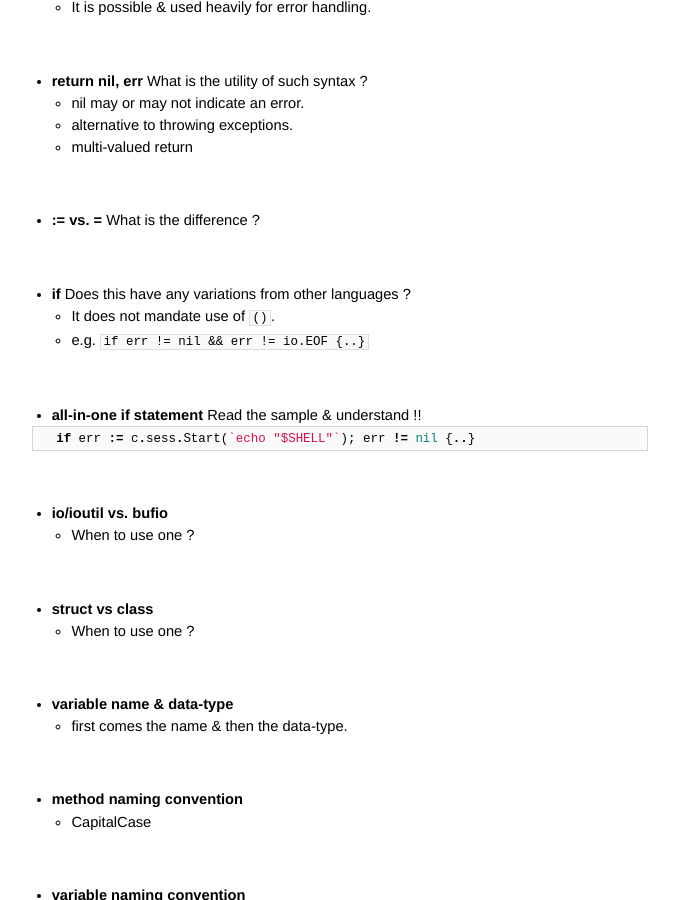
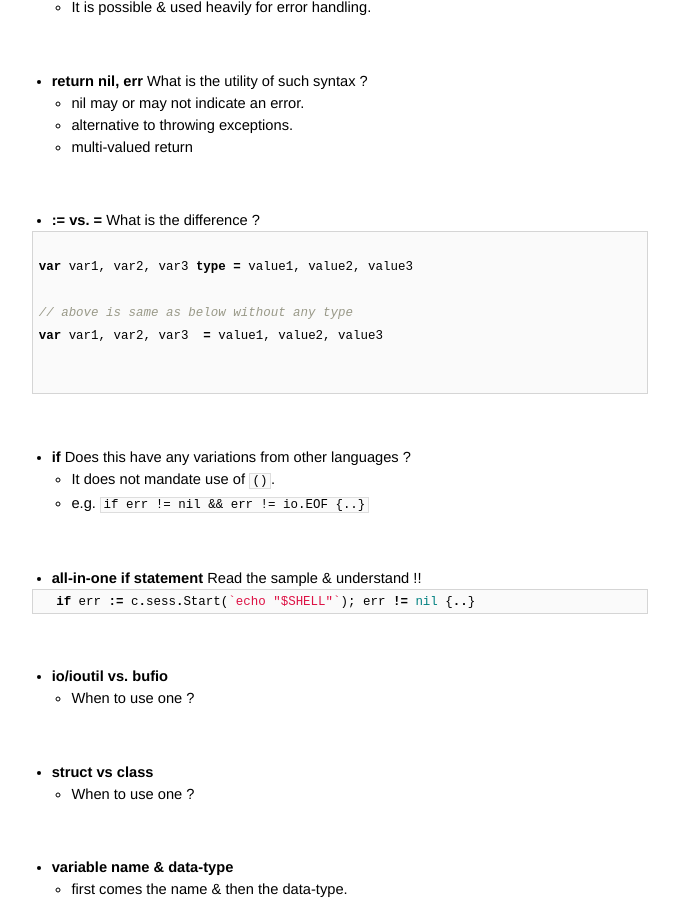
Before and after one commit to AmitKumarDas/amitkumardas.github.io, a Jekyll site: the page built from _posts/2016-07-14-my-golang-refresher.md, in a window 1280 px wide and 900 px high, scrolled down 600 px. Shown: the whole window, without its empty margins (300-979 px from the left). Built offline with Jekyll 4.4.1, drawn with Linux system fonts in a browser that asks for light colours.

Commit message:
Update 2016-07-14-my-golang-refresher.md

````diff
--- a/_posts/2016-07-14-my-golang-refresher.md
+++ b/_posts/2016-07-14-my-golang-refresher.md
@@ -42,6 +42,16 @@ title: My golang refresher
 <br />
 
 - **:= vs. =** What is the difference ?
+
+```go
+
+var var1, var2, var3 type = value1, value2, value3
+
+// above is same as below without any type
+var var1, var2, var3  = value1, value2, value3
+
+
+```
 
 <br />
 
````
